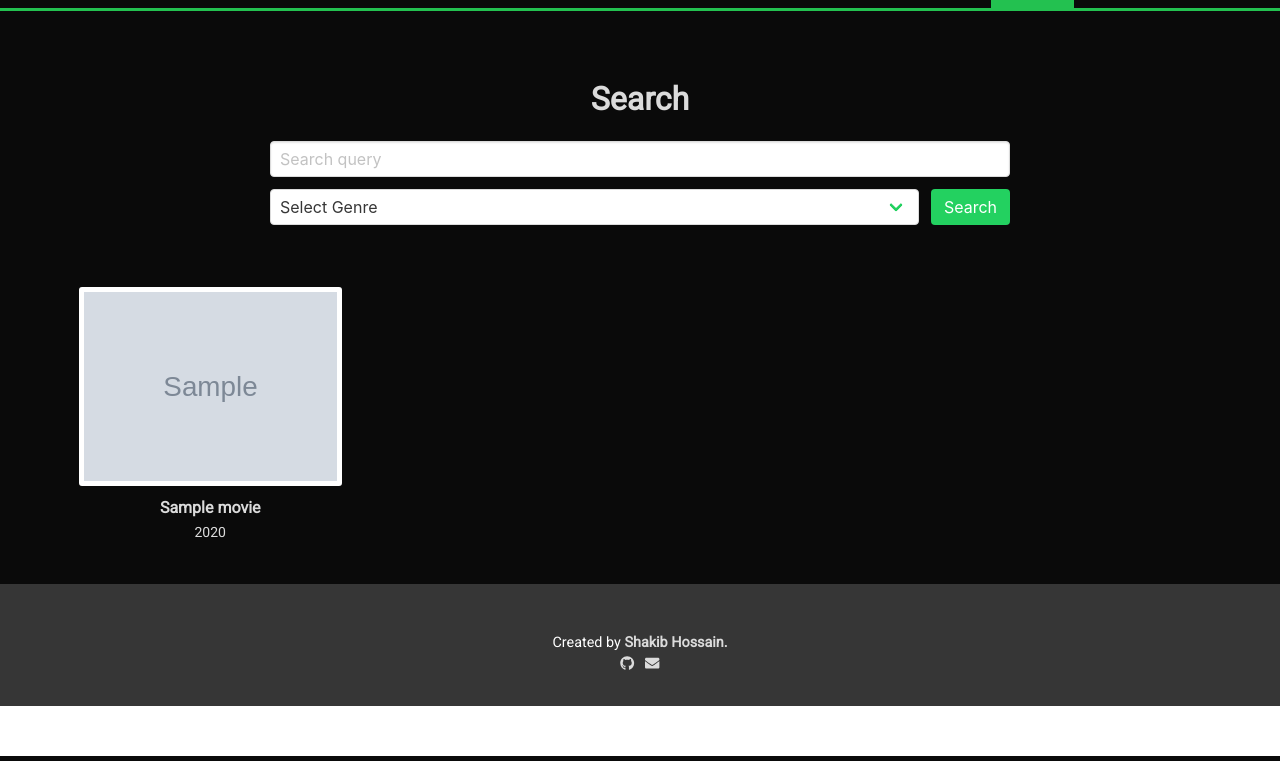
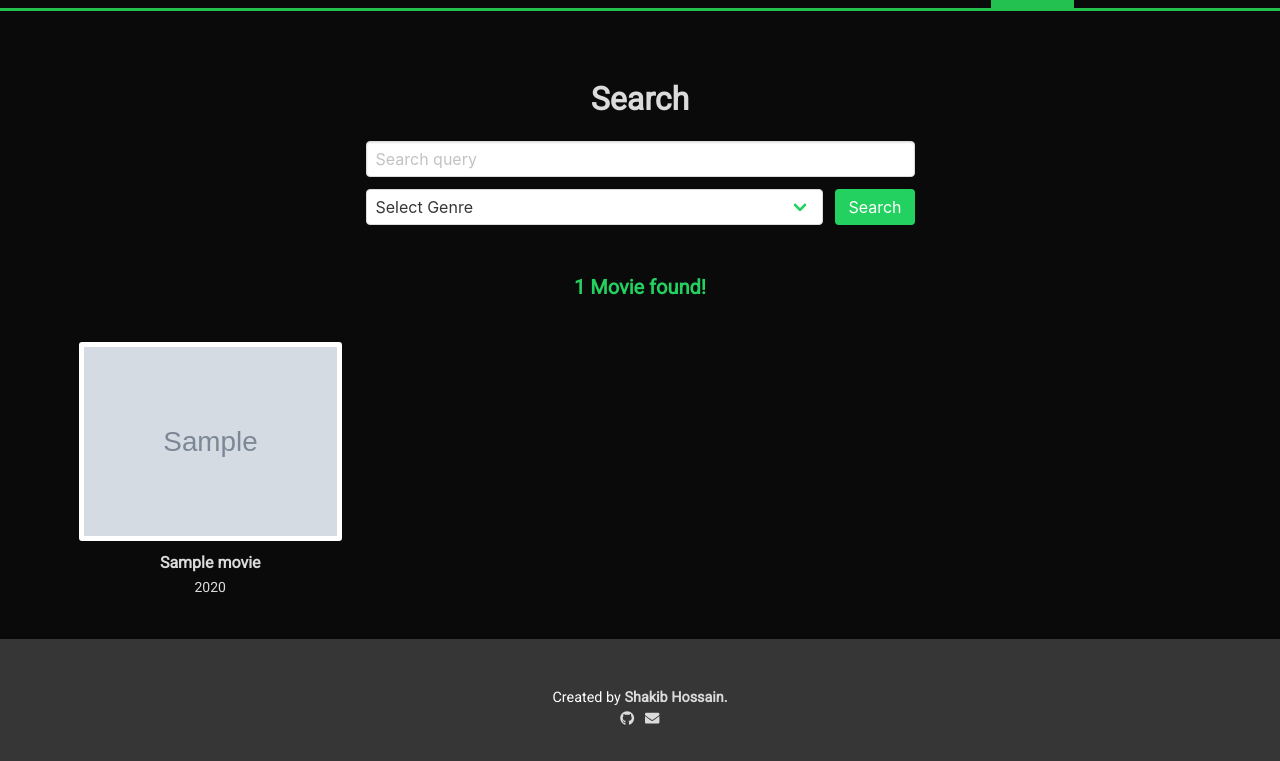
Before and after one commit to shakib609/movie-site, a Django app: page /movies/browse/ in a window 1280 px wide. Shown: the part 44-805 px from the top of the page. Run offline with Django 3.2, Linux system fonts and the light colour scheme; tables that the repository leaves empty hold one stand-in row (values such as "Sample post"); grey boxes marked "Sample" are stand-in pictures.

Commit message:
Add count to browse_movies view and update related templates

```diff
--- a/movies/views.py
+++ b/movies/views.py
@@ -72,6 +72,7 @@
     http_method_names = ['get']
     form_class = BrowseMoviesForm
     paginate_by = 8
+    count = 0
 
     def get_queryset(self):
         query = self.request.GET.get('query')
@@ -86,4 +87,10 @@
                 queryset = Movie.objects.filter(title__icontains=query)
         else:
             queryset = Movie.objects.all().order_by('-year')[:10]
+        self.count = queryset.count()
         return queryset
+
+    def get_context_data(self, **kwargs):
+        context = super().get_context_data(**kwargs)
+        context['count'] = self.count
+        return context
--- a/static/css/main.css
+++ b/static/css/main.css
@@ -11,6 +11,7 @@
 .mt-70{margin-top: 70px;}
 .pt-40{padding-top: 40px;}
 .mb-40{margin-bottom: 40px;}
+.mb-30{margin-bottom: 30px;}
 .pb-40{padding-bottom: 40px;}
 
 body {
--- a/templates/include/movie-list.html
+++ b/templates/include/movie-list.html
@@ -1,6 +1,6 @@
 {% load static %}
 {% load mytags %}
-
+{% if movies %}
 <div class="container">
   <div class="columns is-multiline mt-10">
     {% for movie in movies %}
@@ -28,7 +28,8 @@
   </div>
   {% if is_paginated %}
   {% with query=request.GET|get_item:'query' genre=request.GET|get_item:'genre' %}
-  <div class="container center-child mt-40 mb-40">
+  <div class="columns mt-40 mb-40">
+    <div class="column center-child">
       <div class="field has-addons">
         <p class="control">
           {% if page_obj.has_previous %}
@@ -37,14 +38,14 @@
             <span class="icon is-small">
               <i class="fas fa-arrow-left"></i>
             </span>
-          <span>Previous</span>
+            <span>Prev</span>
           </a>
           {% else %}
           <a class="button is-static is-success">
             <span class="icon is-small">
               <i class="fas fa-arrow-left"></i>
             </span>
-          <span>Previous</span>
+            <span>Prev</span>
           </a>
           {% endif %}
         </p>
@@ -52,22 +53,35 @@
           {% if page_obj.has_next %}
           <a class="button is-success"
             href="{% url 'movies:browse_movies' %}?page={{ page_obj.next_page_number }}&query={{ query }}&genre={{ genre }}">
+            <span>Next</span>
             <span class="icon is-small">
               <i class="fas fa-arrow-right"></i>
             </span>
-          <span>Next</span>
           </a>
           {% else %}
           <a class="button is-static is-success">
+            <span>Next</span>
             <span class="icon is-small">
               <i class="fas fa-arrow-right"></i>
             </span>
-          <span>Next</span>
           </a>
           {% endif %}
         </p>
       </div>
     </div>
+  </div>
   {% endwith %}
   {% endif %}
 </div>
+{% else %}
+<div class="hero is-medium">
+  <div class="hero-body">
+    <h3 class="title has-text-success has-text-centered">
+      No movies found!
+    </h3>
+    <p class="subtitle is-size-5 has-text-grey-lighter has-text-centered">
+      Try something else?
+    </p>
+  </div>
+</div>
+{% endif %}
--- a/templates/movies/browse.html
+++ b/templates/movies/browse.html
@@ -4,9 +4,9 @@
 {% block title %}Browse Movies | {{ block.super }}{% endblock title %}
 
 {% block content %}
-  <div class="container is-fluid">
+  <div class="container">
     <div class="columns is-multiline">
-      <div class="column is-8 is-offset-2 mt-70 mb-40">
+      <div class="column is-6 is-offset-3 mt-70 mb-40">
         <h1 class="title has-text-grey-lighter has-text-centered">
           Search
         </h1>
@@ -43,5 +43,12 @@
       </div>
     </div>
   </div>
+  {% if count %}
+  <div class="container mt-10 mb-30">
+    <h3 class="subtitle has-text-success has-text-centered has-text-weight-bold">
+      {{ count }} Movie{{ count|pluralize }} found!
+    </h3>
+  </div>
+  {% endif %}
   {% include 'include/movie-list.html' %}
 {% endblock content %}
```
Lines whose indentation alone changed are shown as unchanged.
